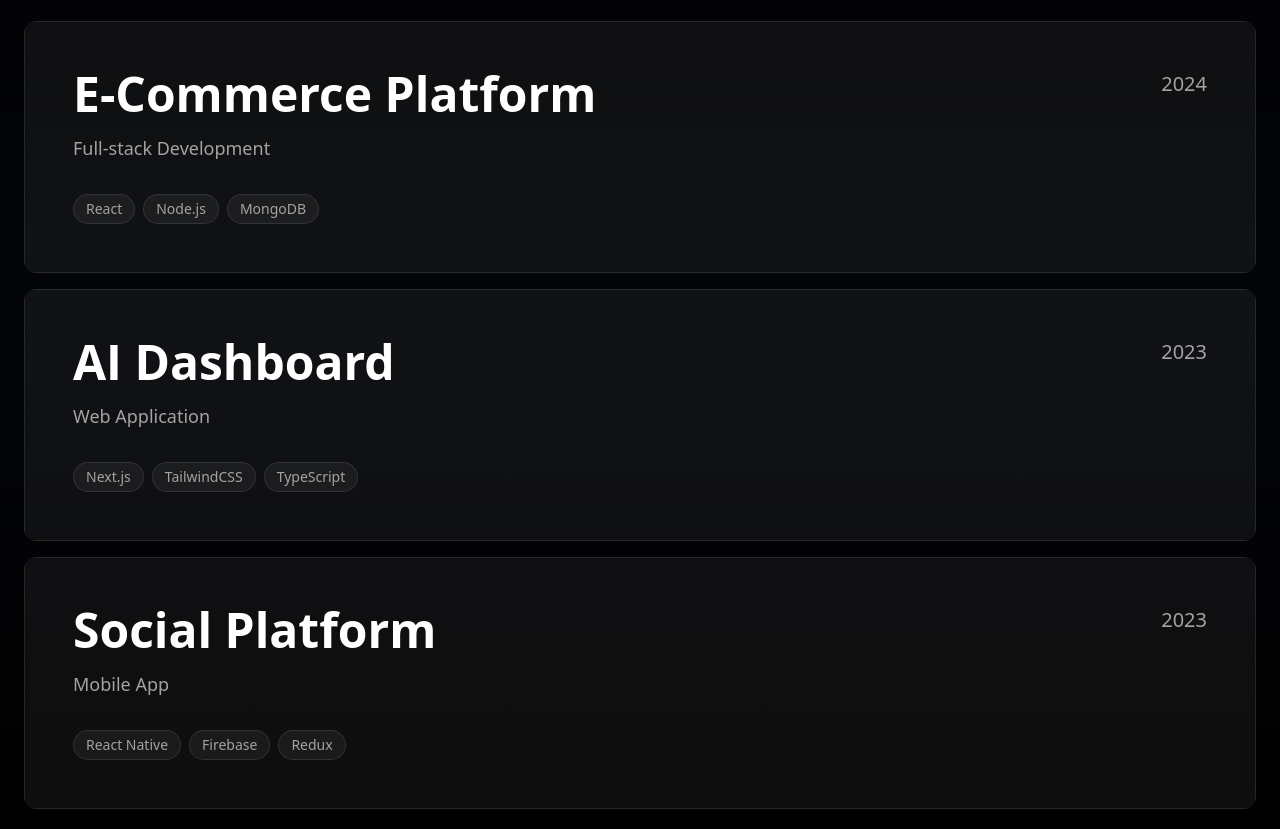
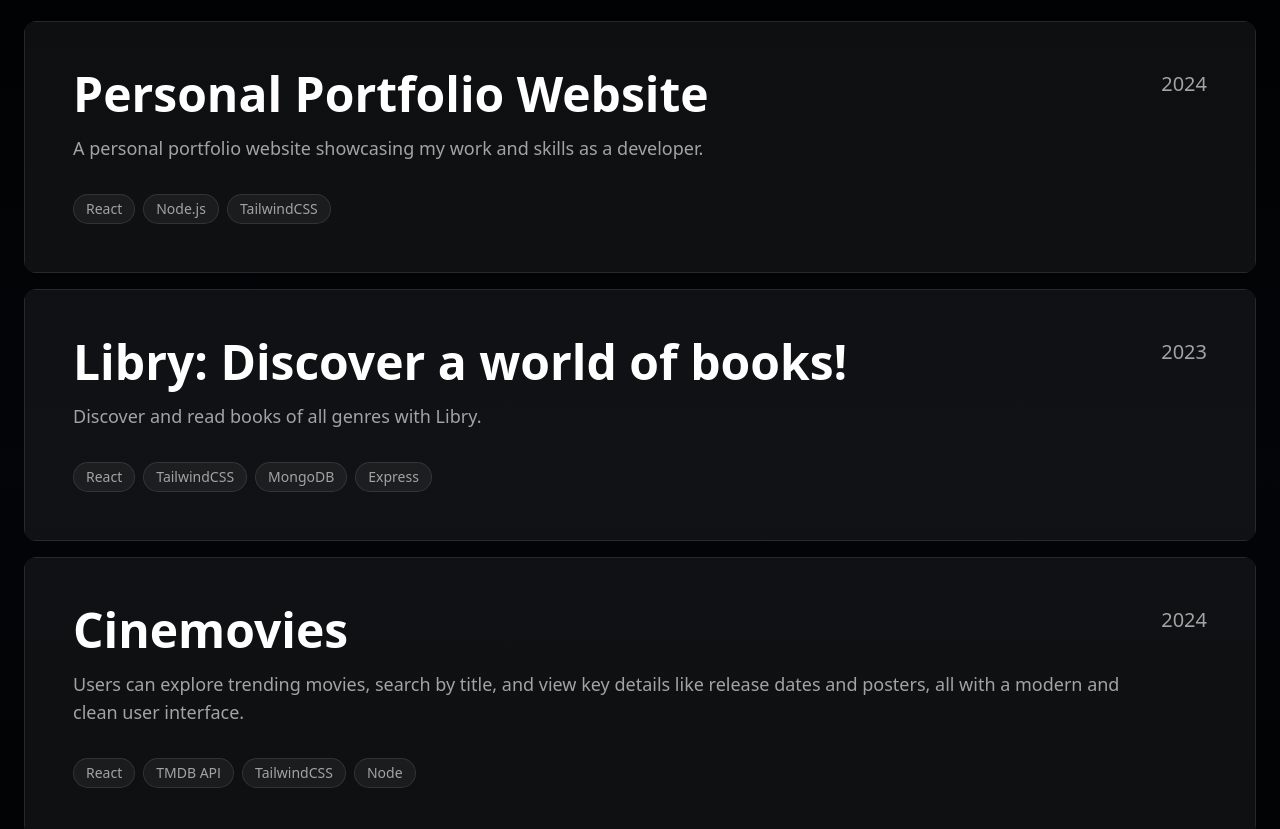
Before and after one commit to Harshninave04/theycallmeharsh, a React (Vite) app: page / in a window 1280 px wide. Shown: the part 1900-2729 px from the top of the page. Built offline with nearby package versions, Linux system fonts and the light colour scheme.

Commit message:
Project updated!!

```diff
--- a/src/components/sections/Work.tsx
+++ b/src/components/sections/Work.tsx
@@ -4,28 +4,38 @@
 
 const projects = [
   {
-    title: 'E-Commerce Platform',
-    description: 'Full-stack Development',
+    title: 'Personal Portfolio Website',
+    description: 'A personal portfolio website showcasing my work and skills as a developer.',
     year: '2024',
-    link: '#',
-    image: 'https://images.unsplash.com/photo-1460925895917-afdab827c52f?auto=format&fit=crop&q=80&w=215',
-    tags: ['React', 'Node.js', 'MongoDB']
+    link: 'https://harshninave.netlify.app/',
+    image: 'https://harshninave.netlify.app/showcaseme.png',
+    tags: ['React', 'Node.js', 'TailwindCSS'],
   },
   {
-    title: 'AI Dashboard',
-    description: 'Web Application',
+    title: 'Libry: Discover a world of books!',
+    description: 'Discover and read books of all genres with Libry.',
     year: '2023',
-    link: '#',
-    image: 'https://images.unsplash.com/photo-1518770660439-4636190af475?auto=format&fit=crop&q=80&w=2215',
-    tags: ['Next.js', 'TailwindCSS', 'TypeScript']
+    link: 'https://libry-frontend.onrender.com/',
+    image: 'https://harshninave.netlify.app/libry1.png',
+    tags: ['React', 'TailwindCSS', 'MongoDB', 'Express'],
   },
   {
-    title: 'Social Platform',
-    description: 'Mobile App',
-    year: '2023',
-    link: '#',
-    image: 'https://images.unsplash.com/photo-1498049794561-7780e7231661?auto=format&fit=crop&q=80&w=2215',
-    tags: ['React Native', 'Firebase', 'Redux']
+    title: 'Cinemovies',
+    description:
+      'Users can explore trending movies, search by title, and view key details like release dates and posters, all with a modern and clean user interface.',
+    year: '2024',
+    link: 'https://cinemoviez.netlify.app/',
+    image: 'https://harshninave.netlify.app/cinemovies.png',
+    tags: ['React', 'TMDB API', 'TailwindCSS', 'Node'],
+  },
+  {
+    title: 'Blog Space',
+    description:
+      'A space where I reflect on thoughts, ideas, and the musings that come to mind. Join me as I explore different perspectives and share my unique take on the world.',
+    year: '2024',
+    link: 'https://blogsship.vercel.app/',
+    image: 'https://odoocdn.com/openerp_website/static/src/img/apps/blog/banner.webp',
+    tags: ['React', 'Framer', 'TailwindCSS', 'Typescript'],
   },
 ];
 
@@ -40,15 +50,13 @@
           initial={{ opacity: 0, y: 20 }}
           whileInView={{ opacity: 1, y: 0 }}
           transition={{ duration: 0.8 }}
-          className="mb-16 md:mb-24"
-        >
+          className="mb-16 md:mb-24">
           <motion.h2
             className="text-6xl md:text-8xl font-bold tracking-tight leading-tight
                      bg-gradient-to-r from-white via-white to-neutral-500 bg-clip-text text-transparent"
             initial={{ opacity: 0, x: -100 }}
             whileInView={{ opacity: 1, x: 0 }}
-            transition={{ duration: 0.8 }}
-          >
+            transition={{ duration: 0.8 }}>
             Selected Work
           </motion.h2>
           <motion.div
@@ -66,13 +74,11 @@
               initial={{ opacity: 0, y: 20 }}
               whileInView={{ opacity: 1, y: 0 }}
               transition={{ duration: 0.5, delay: index * 0.1 }}
-              className="group relative overflow-hidden rounded-xl"
-            >
+              className="group relative overflow-hidden rounded-xl">
               <motion.div
                 className="relative bg-white/5 border border-white/10 p-8 md:p-12
                          hover:bg-white/10 transition-all duration-500"
-                whileHover={{ scale: 0.98 }}
-              >
+                whileHover={{ scale: 0.98 }}>
                 {/* Background Image with Overlay */}
                 <div
                   className="absolute inset-0 bg-center bg-cover opacity-0 group-hover:opacity-20
@@ -83,10 +89,7 @@
                 <div className="relative z-10">
                   <div className="flex items-start justify-between gap-8">
                     <div className="space-y-4 flex-1">
-                      <motion.h3
-                        className="text-4xl md:text-5xl font-bold"
-                        whileHover={{ x: 10 }}
-                      >
+                      <motion.h3 className="text-4xl md:text-5xl font-bold" whileHover={{ x: 10 }}>
                         {project.title}
                       </motion.h3>
                       <p className="text-lg text-neutral-400">{project.description}</p>
@@ -97,8 +100,7 @@
                           <span
                             key={i}
                             className="px-3 py-1 text-sm bg-white/5 rounded-full
-                                     border border-white/10 text-neutral-400"
-                          >
+                                     border border-white/10 text-neutral-400">
                             {tag}
                           </span>
                         ))}
@@ -106,18 +108,16 @@
                     </div>
 
                     <div className="flex flex-col items-end justify-between h-full">
-                      <span className="text-lg md:text-xl text-neutral-400">
-                        {project.year}
-                      </span>
+                      <span className="text-lg md:text-xl text-neutral-400">{project.year}</span>
 
                       <motion.a
                         href={project.link}
+                        target='_blank'
                         className="p-3 border border-white/10 rounded-full
                                  opacity-0 group-hover:opacity-100 transition-all
                                  hover:bg-white/10 hover:border-white/30"
                         whileHover={{ scale: 1.1, rotate: 45 }}
-                        whileTap={{ scale: 0.9 }}
-                      >
+                        whileTap={{ scale: 0.9 }}>
                         <ArrowUpRight className="w-5 h-5" />
                       </motion.a>
                     </div>
```
